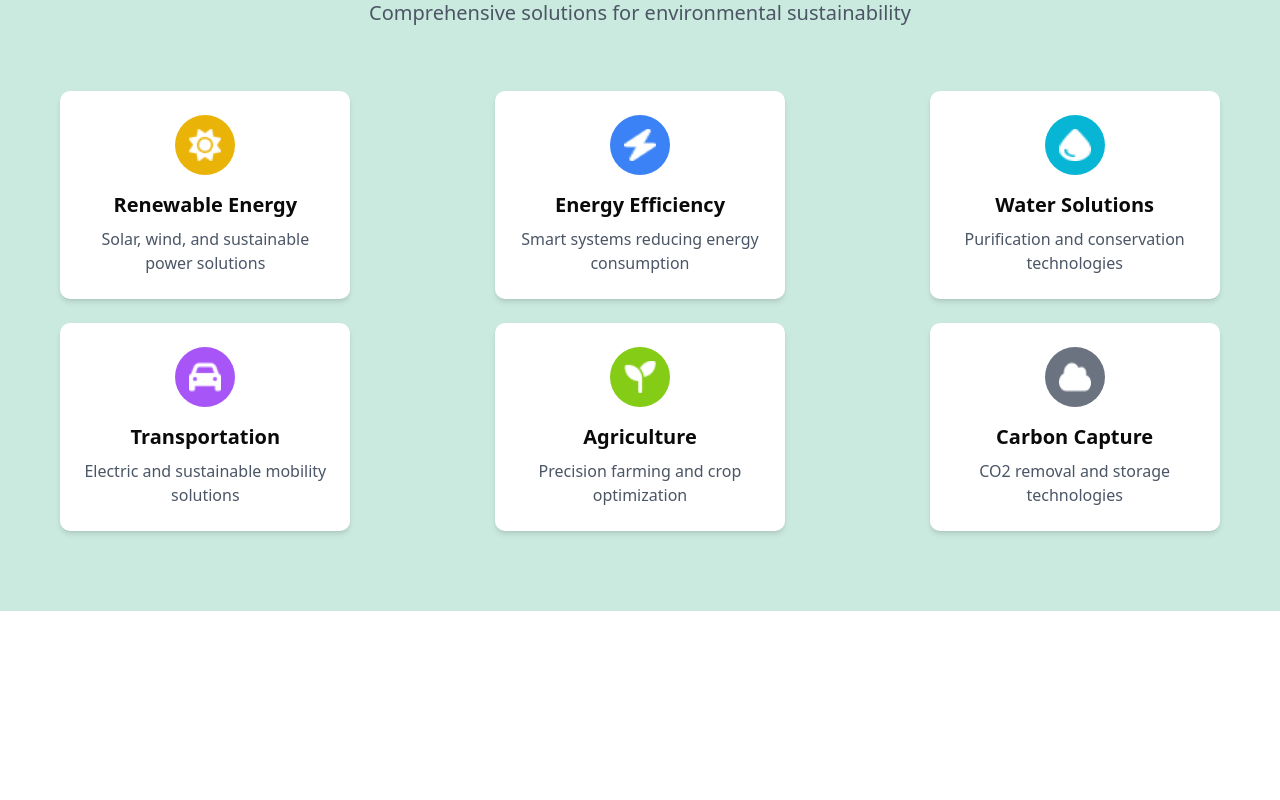
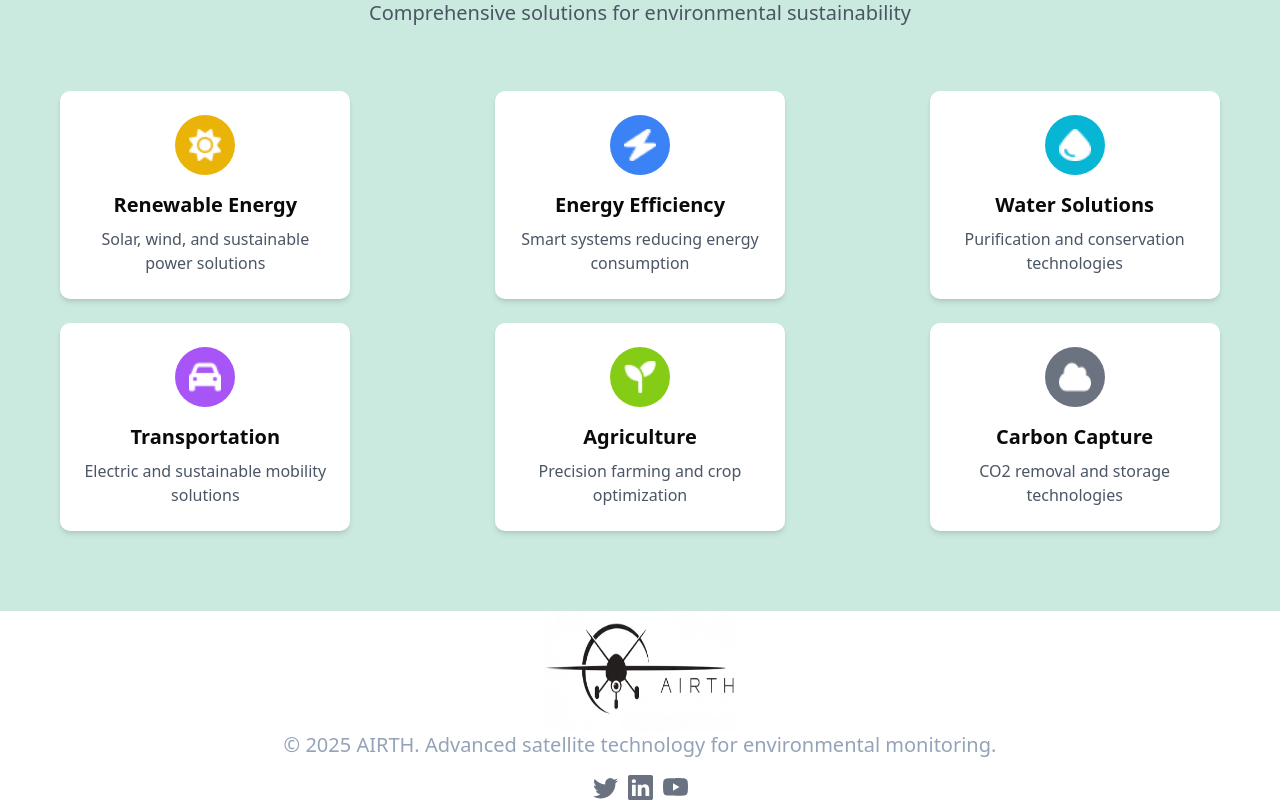
Before and after one commit to hamidhiii/ARTH, a React (Vite) app: page / in a window 1280 px wide. Shown: the part 3584-4384 px from the top of the page. Before the commit the page ends 4195 px from the top, so only its background shows below. Built offline with nearby package versions, Linux system fonts and the light colour scheme.

Commit message:
Green Section done

```diff
--- a/src/App.tsx
+++ b/src/App.tsx
@@ -1,6 +1,7 @@
 import { Route, Routes } from 'react-router-dom'
 import Navbar from './components/Navbar/Navbar'
 import HomeLending from './pages/HomeLending'
+import Footer from './components/Footer/Footer'
 
 export default function App() {
   return (
@@ -9,6 +10,7 @@ export default function App() {
      <Routes>
       <Route path='/' element={<HomeLending/>}/>
       </Routes>
+      <Footer/>
     </>
   )
 }
--- /dev/null
+++ b/src/components/Footer/Footer.tsx
@@ -0,0 +1,16 @@
+import { BsLinkedin, BsTwitter, BsYoutube } from 'react-icons/bs'
+import logo from '../../assets/Gemini_Generated_Image_5nvpty5nvpty5nvp.png'
+import { Link } from 'react-router-dom'
+export default function Footer() {
+  return (
+    <footer className=''>
+        <img src={logo} alt="" className='w-48 h-30 m-auto'/>
+        <p className='font-normal text-xl leading-7 text-[#94A3B8] text-center'>© 2025 AIRTH. Advanced satellite technology for environmental monitoring.</p>
+        <ul className='flex m-auto items-center justify-center text-center gap-2.5 mt-4'>
+            <li className='text-[25px] cursor-pointer text-gray-500 hover:text-[#08a0e9]'><Link to={'https://www.facebook.com/?locale=ru_RU'}><BsTwitter/></Link></li>
+            <li className='text-[25px] cursor-pointer text-gray-500 hover:text-[#0a66c2]'><Link to={'https://www.linkedin.com/'}><BsLinkedin/></Link></li>
+            <li className='text-[25px] cursor-pointer text-gray-500 hover:text-[#FF0000]'><Link to={'https://www.youtube.com/'}><BsYoutube/></Link></li>
+        </ul>
+    </footer>
+  )
+}
```
